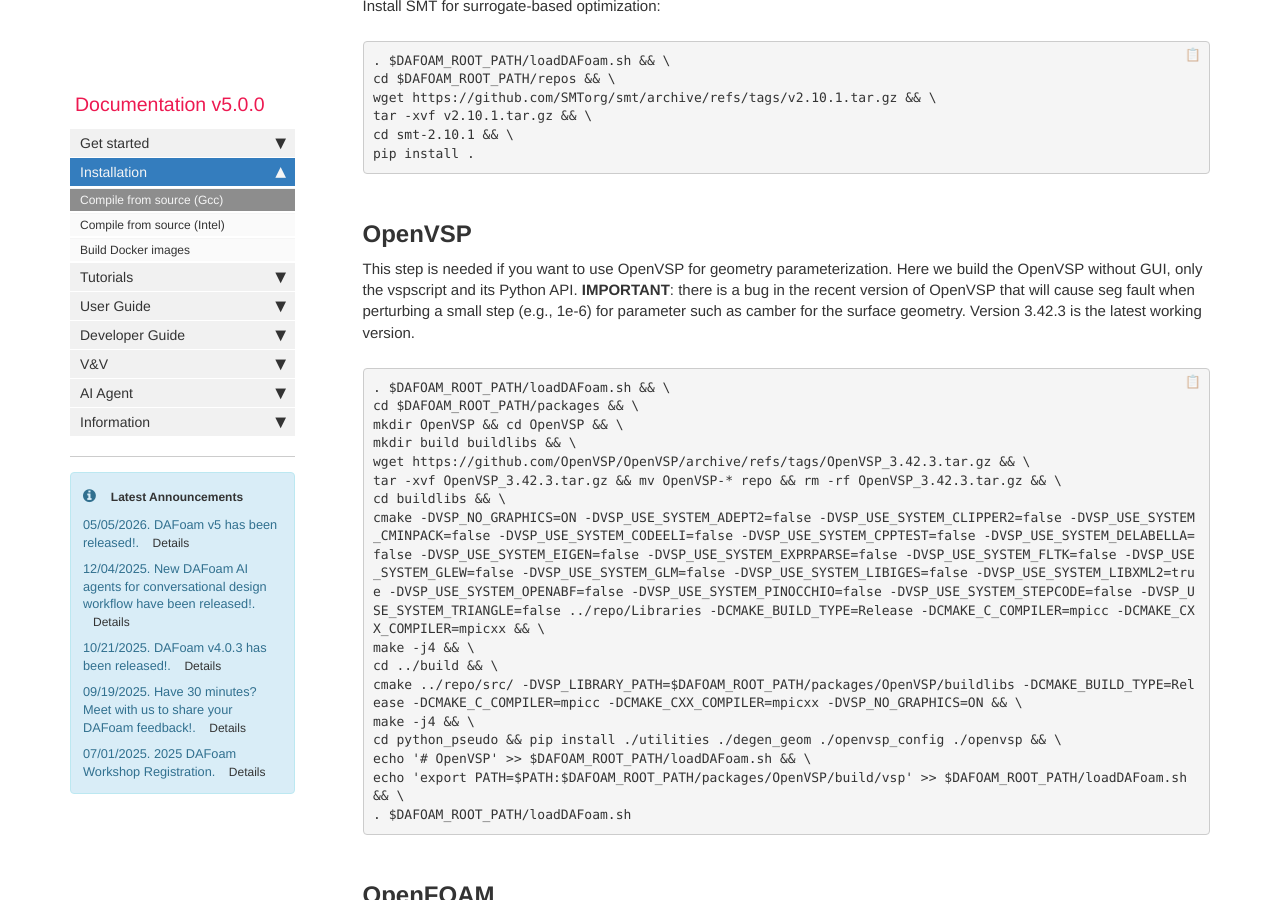
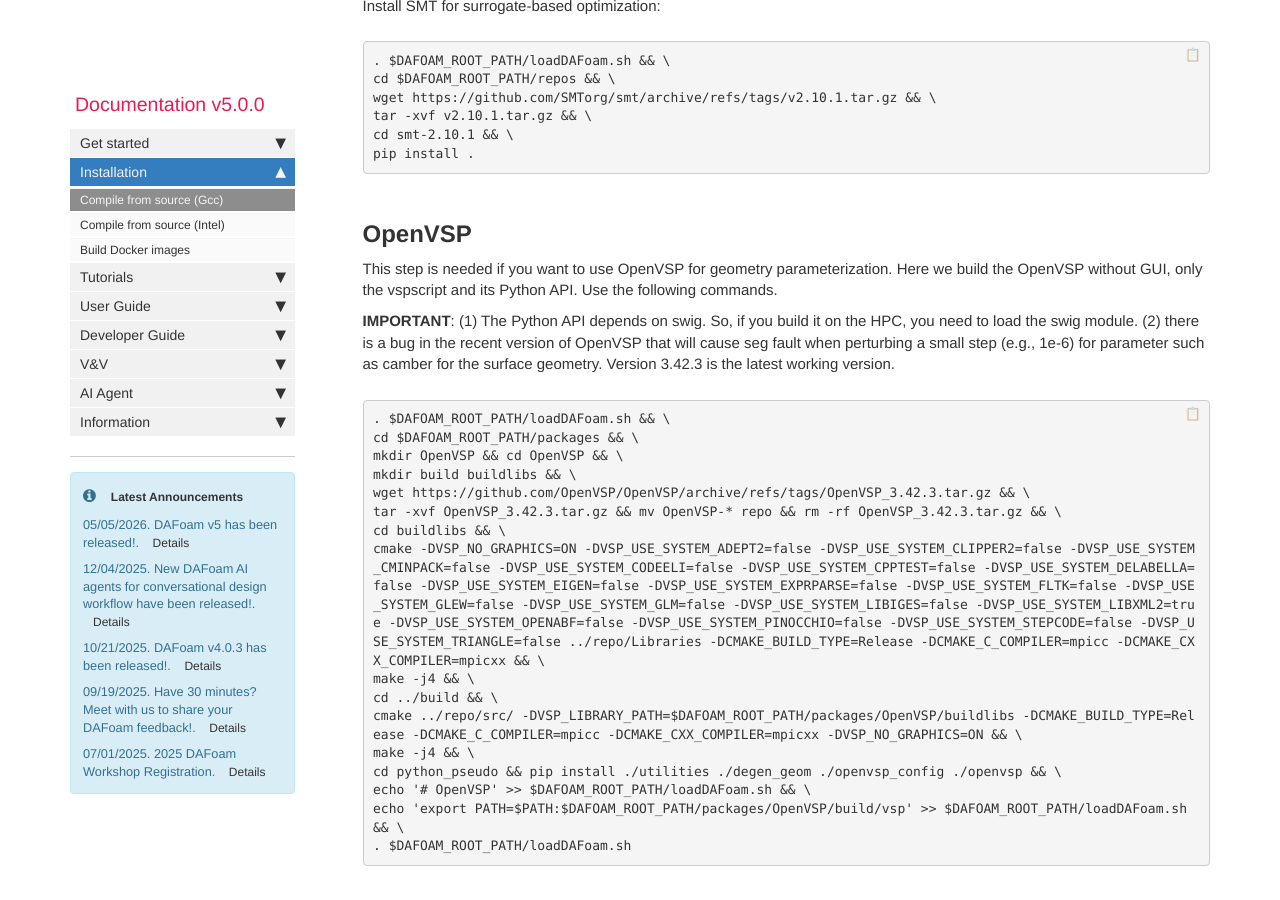
Before and after one commit to DAFoam/DAFoam.github.io, a Jekyll site: the page built from pages/mydoc/mydoc_installation_source.md, in a window 1280 px wide and 900 px high, scrolled down 6060 px. Built offline with Jekyll 4.4.1, drawn with Linux system fonts in a browser that asks for light colours; comment, search, counter and statistics services are not loaded.

Commit message:
content update

```diff
--- a/pages/mydoc/mydoc_installation_source.md
+++ b/pages/mydoc/mydoc_installation_source.md
@@ -265,7 +265,9 @@ pip install .
 
 ## **OpenVSP**
 
-This step is needed if you want to use OpenVSP for geometry parameterization. Here we build the OpenVSP without GUI, only the vspscript and its Python API. **IMPORTANT**: there is a bug in the recent version of OpenVSP that will cause seg fault when perturbing a small step (e.g., 1e-6) for parameter such as camber for the surface geometry. Version 3.42.3 is the latest working version.
+This step is needed if you want to use OpenVSP for geometry parameterization. Here we build the OpenVSP without GUI, only the vspscript and its Python API. Use the following commands.
+
+**IMPORTANT**: (1) The Python API depends on swig. So, if you build it on the HPC, you need to load the swig module. (2) there is a bug in the recent version of OpenVSP that will cause seg fault when perturbing a small step (e.g., 1e-6) for parameter such as camber for the surface geometry. Version 3.42.3 is the latest working version.
 
 <pre>
 . $DAFOAM_ROOT_PATH/loadDAFoam.sh && \
```
